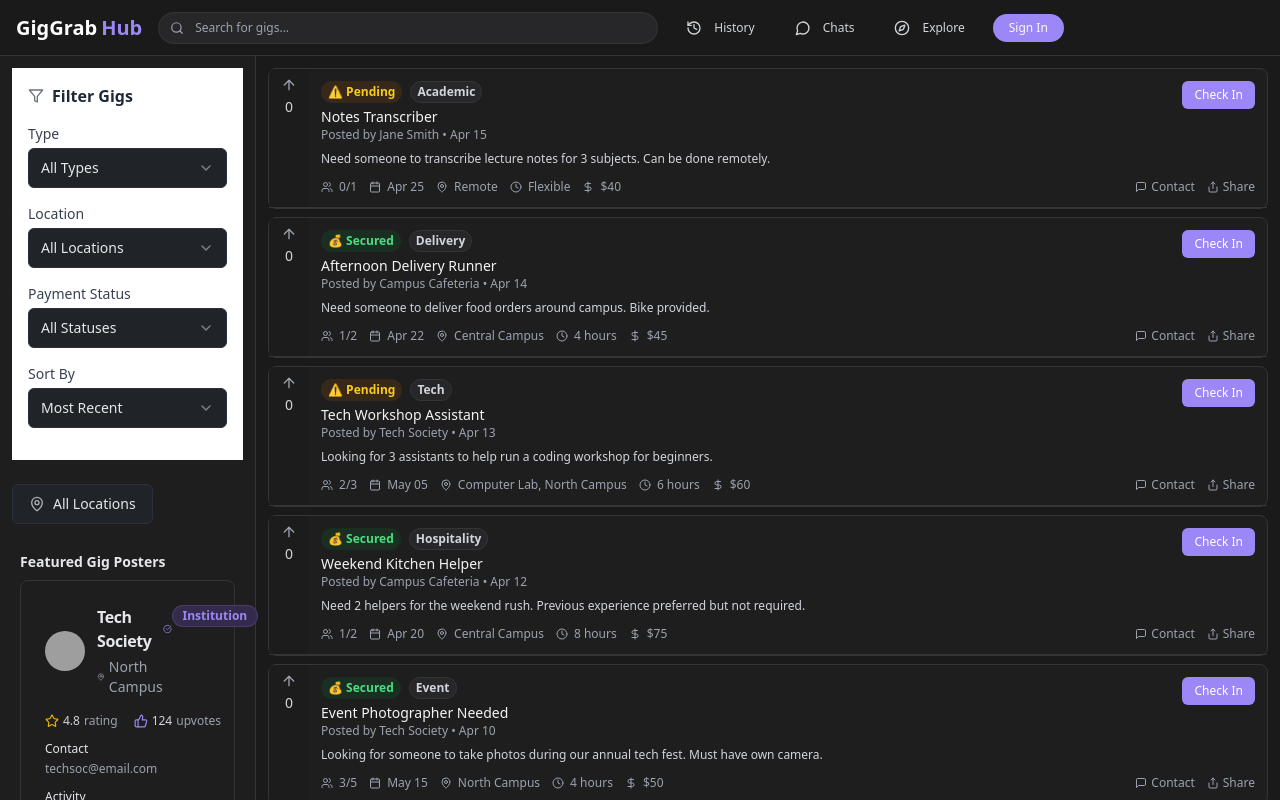
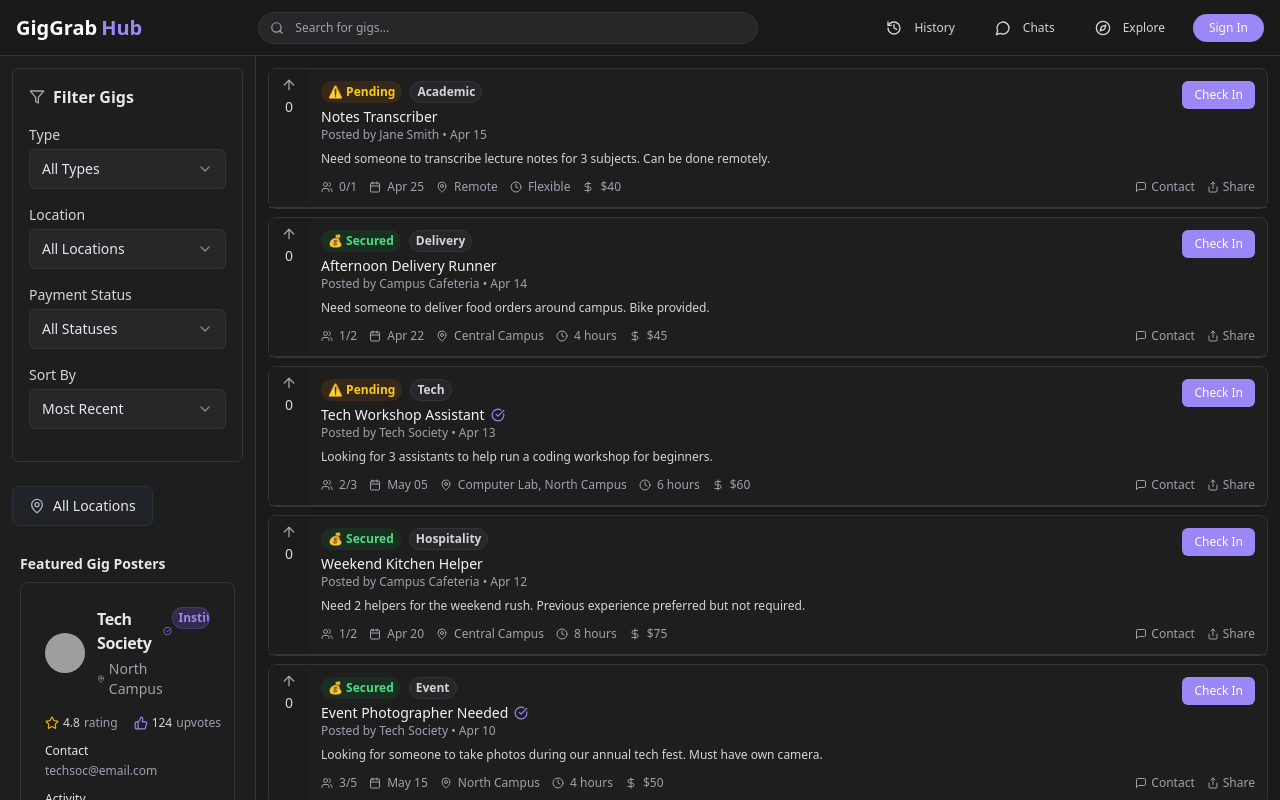
Before and after one commit to aaromalonline/dozyo, a React (Vite) app: page / in a window 1280 px wide. Shown: the top 800 px of the page. Built offline with nearby package versions, Linux system fonts and the light colour scheme; grey boxes are pictures that could not be loaded.

Commit message:
Fix: Improve dark theme and UI elements
- Fixed theming issues in the FilterBar component.
- Implemented the verified tick for institution posters.
- Adjusted the layout of the institution tag in featured gig posters.
- Aligned the search bar in the header.

```diff
--- a/src/components/FilterBar.tsx
+++ b/src/components/FilterBar.tsx
@@ -36,27 +36,27 @@ const FilterBar = ({ onFilterChange }: FilterBarProps) => {
   };
 
   return (
-    <div className="bg-white p-4 mb-6">
+    <div className="bg-[#1E1E1E] border border-[#343536] rounded-md p-4 mb-6">
       <div className="flex items-center mb-4">
-        <Filter className="h-4 w-4 mr-2 text-gray-500" />
-        <h3 className="font-semibold text-gray-800">Filter Gigs</h3>
+        <Filter className="h-4 w-4 mr-2 text-gray-400" />
+        <h3 className="font-semibold text-gray-200">Filter Gigs</h3>
       </div>
 
       <div className="space-y-4">
         <div>
-          <label className="block text-sm font-medium text-gray-700 mb-1">
+          <label className="block text-sm font-medium text-gray-300 mb-1">
             Type
           </label>
           <Select
             value={activeFilters.type}
             onValueChange={(value) => handleFilterChange("type", value)}
           >
-            <SelectTrigger className="w-full">
+            <SelectTrigger className="w-full bg-[#272729] border-[#343536] text-gray-200">
               <SelectValue placeholder="Select type" />
             </SelectTrigger>
-            <SelectContent>
+            <SelectContent className="bg-[#272729] border-[#343536] text-gray-200">
               {gigTypes.map((type) => (
-                <SelectItem key={type.value} value={type.value}>
+                <SelectItem key={type.value} value={type.value} className="focus:bg-[#343536] focus:text-white">
                   {type.label}
                 </SelectItem>
               ))}
@@ -65,19 +65,19 @@ const FilterBar = ({ onFilterChange }: FilterBarProps) => {
         </div>
 
         <div>
-          <label className="block text-sm font-medium text-gray-700 mb-1">
+          <label className="block text-sm font-medium text-gray-300 mb-1">
             Location
           </label>
           <Select
             value={activeFilters.location}
             onValueChange={(value) => handleFilterChange("location", value)}
           >
-            <SelectTrigger className="w-full">
+            <SelectTrigger className="w-full bg-[#272729] border-[#343536] text-gray-200">
               <SelectValue placeholder="Select location" />
             </SelectTrigger>
-            <SelectContent>
+            <SelectContent className="bg-[#272729] border-[#343536] text-gray-200">
               {locations.map((location) => (
-                <SelectItem key={location.value} value={location.value}>
+                <SelectItem key={location.value} value={location.value} className="focus:bg-[#343536] focus:text-white">
                   {location.label}
                 </SelectItem>
               ))}
@@ -86,39 +86,39 @@ const FilterBar = ({ onFilterChange }: FilterBarProps) => {
         </div>
 
         <div>
-          <label className="block text-sm font-medium text-gray-700 mb-1">
+          <label className="block text-sm font-medium text-gray-300 mb-1">
             Payment Status
           </label>
           <Select
             value={activeFilters.paymentStatus}
             onValueChange={(value) => handleFilterChange("paymentStatus", value)}
           >
-            <SelectTrigger className="w-full">
+            <SelectTrigger className="w-full bg-[#272729] border-[#343536] text-gray-200">
               <SelectValue placeholder="Select status" />
             </SelectTrigger>
-            <SelectContent>
-              <SelectItem value="all">All Statuses</SelectItem>
-              <SelectItem value="secured">Payment Secured</SelectItem>
-              <SelectItem value="pending">Payment Pending</SelectItem>
+            <SelectContent className="bg-[#272729] border-[#343536] text-gray-200">
+              <SelectItem value="all" className="focus:bg-[#343536] focus:text-white">All Statuses</SelectItem>
+              <SelectItem value="secured" className="focus:bg-[#343536] focus:text-white">Payment Secured</SelectItem>
+              <SelectItem value="pending" className="focus:bg-[#343536] focus:text-white">Payment Pending</SelectItem>
             </SelectContent>
           </Select>
         </div>
 
         <div>
-          <label className="block text-sm font-medium text-gray-700 mb-1">
+          <label className="block text-sm font-medium text-gray-300 mb-1">
             Sort By
           </label>
           <Select
             value={activeFilters.sortBy}
             onValueChange={(value) => handleFilterChange("sortBy", value)}
           >
-            <SelectTrigger className="w-full">
+            <SelectTrigger className="w-full bg-[#272729] border-[#343536] text-gray-200">
               <SelectValue placeholder="Sort by" />
             </SelectTrigger>
-            <SelectContent>
-              <SelectItem value="recent">Most Recent</SelectItem>
-              <SelectItem value="payment">Highest Payment</SelectItem>
-              <SelectItem value="date">Upcoming Date</SelectItem>
+            <SelectContent className="bg-[#272729] border-[#343536] text-gray-200">
+              <SelectItem value="recent" className="focus:bg-[#343536] focus:text-white">Most Recent</SelectItem>
+              <SelectItem value="payment" className="focus:bg-[#343536] focus:text-white">Highest Payment</SelectItem>
+              <SelectItem value="date" className="focus:bg-[#343536] focus:text-white">Upcoming Date</SelectItem>
             </SelectContent>
           </Select>
         </div>
@@ -148,7 +148,7 @@ const FilterBar = ({ onFilterChange }: FilterBarProps) => {
           <Button
             variant="outline"
             size="sm"
-            className="text-xs"
+            className="text-xs bg-[#272729] border-[#343536] text-gray-300 hover:bg-[#343536] hover:text-white"
             onClick={() => {
               const resetFilters = {
                 type: "all",
--- a/src/components/GigCard.tsx
+++ b/src/components/GigCard.tsx
@@ -26,10 +26,11 @@ const GigCard = ({ gig, onApply }: GigCardProps) => {
   };
 
   // Check if poster is an institution (for verified badge)
-  const isPosterInstitution = gig.poster_name.includes("University") ||
-                             gig.poster_name.includes("College") ||
-                             gig.poster_name.includes("Institute") ||
-                             gig.poster_name.includes("School");
+  const isPosterVerified = gig.poster_name.includes("University") ||
+                          gig.poster_name.includes("College") ||
+                          gig.poster_name.includes("Institute") ||
+                          gig.poster_name.includes("School") ||
+                          gig.poster_name.includes("Society");
 
   return (
     <Card className="mb-2 bg-[#1E1E1E] border-[#343536] hover:bg-[#272729] transition-colors">
@@ -68,7 +69,7 @@ const GigCard = ({ gig, onApply }: GigCardProps) => {
               </div>
               <div className="flex items-center mt-1">
                 <h3 className="text-sm font-medium text-gray-100">{gig.title}</h3>
-                {isPosterInstitution && (
+                {isPosterVerified && (
                   <CheckCircle className="h-3.5 w-3.5 ml-1.5 text-gig-purple" />
                 )}
               </div>
--- a/src/components/Header.tsx
+++ b/src/components/Header.tsx
@@ -10,13 +10,13 @@ const Header = () => {
 
   return (
     <header className="sticky top-0 h-14 bg-[#1A1A1A] z-10 border-b border-[#343536]">
-      <div className="h-full flex items-center px-4 gap-4">
+      <div className="h-full container max-w-7xl mx-auto px-4 flex items-center gap-4">
         <h1 className="text-xl font-bold text-white whitespace-nowrap flex items-center gap-1">
           GigGrab<span className="text-gig-purple">Hub</span>
         </h1>
 
-        <div className="flex-1 max-w-[500px]">
-          <div className="relative">
+        <div className="flex-1 flex justify-center max-w-[500px] mx-auto">
+          <div className="relative w-full">
             <Search className="absolute left-3 top-1/2 transform -translate-y-1/2 h-3.5 w-3.5 text-gray-400 pointer-events-none" />
             <input
               type="text"
--- a/src/components/UserProfile.tsx
+++ b/src/components/UserProfile.tsx
@@ -49,10 +49,10 @@ const UserProfile = ({ user }: UserProfileProps) => {
           </div>
           <Badge
             variant="outline"
-            className={user.type === "institution"
-              ? "bg-gig-light-purple text-gig-purple text-xs border-gig-purple/20"
-              : "bg-[#272729] text-gray-300 text-xs border-[#343536]"
-            }
+            className={`${user.type === "institution"
+              ? "bg-gig-light-purple text-gig-purple border-gig-purple/20"
+              : "bg-[#272729] text-gray-300 border-[#343536]"
+            } text-xs px-1.5 truncate max-w-[80px]`}
           >
             {user.type === "institution" ? "Institution" : "Individual"}
           </Badge>
```
